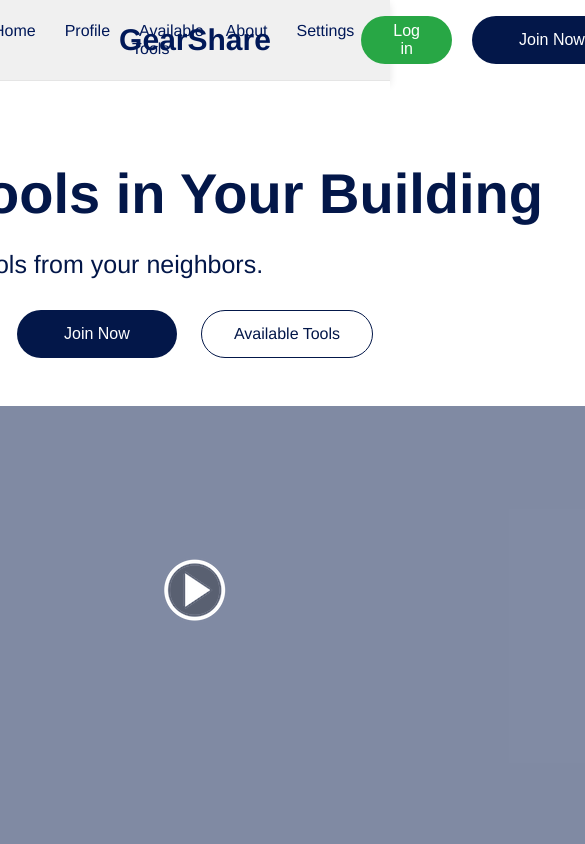
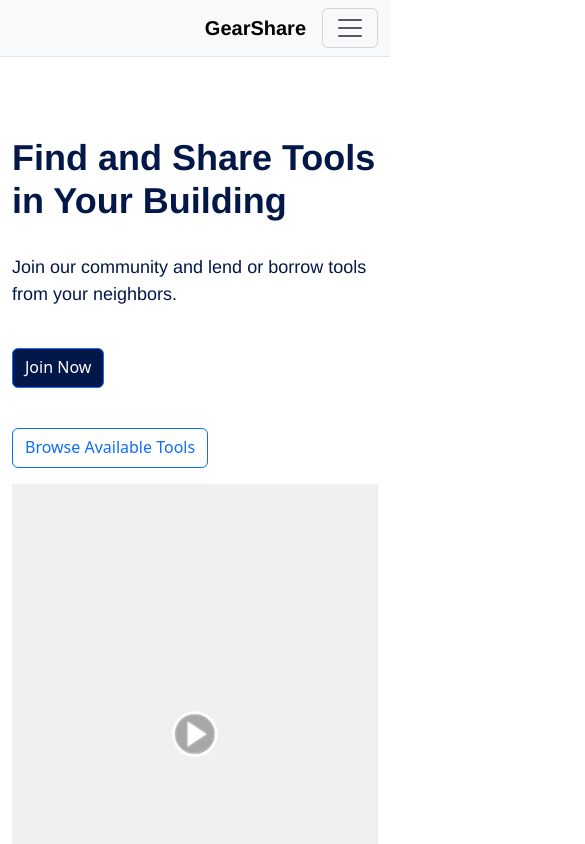
Before and after one commit to S-Vilka/GearShare, a React (Create React App) app in the folder project_fe/: page / in a window 390 px wide. Shown: the top 844 px of the page, 585 px wide, since content can reach past the window. Built offline with nearby package versions, Linux system fonts and the light colour scheme.

Commit message:
Responsivness update - Sergei 10.9

```diff
--- a/project_fe/package.json
+++ b/project_fe/package.json
@@ -6,7 +6,9 @@
     "@testing-library/jest-dom": "^5.17.0",
     "@testing-library/react": "^13.4.0",
     "@testing-library/user-event": "^13.5.0",
+    "bootstrap": "^5.3.3",
     "react": "^18.3.1",
+    "react-bootstrap": "^2.10.4",
     "react-dom": "^18.3.1",
     "react-modal": "^3.16.1",
     "react-router-dom": "^6.26.1",
--- a/project_fe/src/App.js
+++ b/project_fe/src/App.js
@@ -7,6 +7,7 @@ import Available from "./components/Available";
 import Description from "./components/Description";
 import Registration from "./components/Registration";
 import Settings from "./components/Settings/Settings";
+import 'bootstrap/dist/css/bootstrap.min.css';
 
 function App() {
   return (
--- a/project_fe/src/components/Home.css
+++ b/project_fe/src/components/Home.css
@@ -1,3 +1,4 @@
+/* General page styling */
 .home-page {
   align-items: center;
   background-color: #ffffff;
@@ -8,98 +9,109 @@
   position: relative;
 }
 
+/* Card Styling */
 .card {
-  align-items: flex-start;
-  display: flex;
-  flex: 0 0 auto;
-  flex-direction: column;
-  justify-content: center;
-  position: relative;
-  width: 1320px;
+  width: 100%;
+  max-width: 1320px;
+  padding: 20px;
 }
 
+/* Column styling */
 .column {
-  align-items: flex-start;
-  align-self: stretch;
   display: flex;
-  flex: 0 0 auto;
   flex-direction: column;
   gap: 32px;
   justify-content: center;
-  padding: 0px 0px 48px;
-  position: relative;
   width: 100%;
 }
 
+/* Content block styling */
 .content {
   align-items: flex-start;
-  align-self: stretch;
   display: flex;
-  flex: 0 0 auto;
   flex-direction: column;
   gap: 24px;
-  position: relative;
   width: 100%;
 }
 
+/* Heading styling */
 .heading {
-  align-self: stretch;
   color: #031749;
-  font-family: "Inter-Bold", Helvetica;
+  font-family: "Inter-Bold", Helvetica, sans-serif;
   font-size: 56px;
   font-weight: 700;
-  letter-spacing: 0;
-  line-height: 67.2px;
+  line-height: 1.2;
   margin-top: -1px;
-  position: relative;
 }
 
+@media (max-width: 768px) {
+  .heading {
+    font-size: 36px;
+  }
+}
+
+/* Description styling */
 .description {
-  align-self: stretch;
   color: #031749;
-  font-family: "Inter-Regular", Helvetica;
+  font-family: "Inter-Regular", Helvetica, sans-serif;
   font-size: 25px;
   font-weight: 400;
-  letter-spacing: 0;
-  line-height: 27px;
-  position: relative;
+  line-height: 1.5;
 }
 
+@media (max-width: 768px) {
+  .description {
+    font-size: 18px;
+  }
+}
+
+/* Frame for buttons */
 .frame {
   display: flex;
-  align-items: center; /* Aligns buttons vertically */
-  justify-content: center; /* Aligns buttons horizontally */
-  gap: 24px; /* Space between the buttons */
-  width: 100%; /* Ensures the flex container takes full width */
-  position: relative;
-  font-family: "Inter-Regular", Helvetica;
+  flex-direction: row; /* Aligns buttons in a row */
+  align-items: center;
+  justify-content: center;
+  gap: 24px;
+  width: 100%;
+  font-family: "Inter-Regular", Helvetica, sans-serif;
 }
 
+/* For smaller screens, buttons will stack vertically */
+@media (max-width: 768px) {
+  .frame {
+    flex-direction: column; /* Stack buttons on small screens */
+  }
+}
+
+/* Button styles */
 .join-btn, .frame li a {
-  display: flex; /* Flexbox ensures full control over content alignment */
-  justify-content: center; /* Center text horizontally */
-  align-items: center; /* Center text vertically */
-  padding: 12px 32px; /* Adjusted padding */
+  display: flex;
+  justify-content: center;
+  align-items: center;
+  padding: 12px 32px;
   font-size: 16px;
   border-radius: 500px;
-  min-width: 160px;
-  height: 48px;
-  box-sizing: border-box; /* Ensures padding and border are included in size calculations */
-  margin: 0; /* Removes any default margin that might cause misalignment */
+  box-sizing: border-box;
+  margin: 0;
   text-decoration: none;
   transition: background-color 0.3s ease;
 }
 
 .join-btn {
-  background-color: #031749;
-  color: white;
+  background-color: #031749 !important;
+  color: white !important;
   border: none;
 }
 
+.join-btn:hover {
+  background-color: #004aad;
+}
+
+/* List item in frame */
 .frame li {
   list-style-type: none;
-  margin: 0; /* Ensures no margin for list item */
-  padding: 0; /* Ensures no padding for list item */
+  margin: 0;
+  padding: 0;
 }
 
 .frame li a {
@@ -109,104 +121,45 @@
 }
 
 .frame li a:hover {
-  background-color: #d1e0ff; /* Lighter blue background on hover */
+  background-color: #d1e0ff;
 }
 
-
+/* Video container */
 .video {
+  display: flex;
+  justify-content: center;
   align-items: center;
-  align-self: stretch;
-  display: flex;
-  flex: 0 0 auto;
-  flex-direction: column;
-  gap: 10px;
-  position: relative;
   width: 100%;
+  height: 500px;
+  background-color: #F0F0F0;
 }
 
 .placeholder-lightbox {
-  align-self: stretch;
-  background-color: #03174980;
+  background-color: #F0F0F0; /* Updated background color */
   height: 500px;
-  position: relative;
   width: 100%;
+  display: flex;
+  justify-content: center;
+  align-items: center;
 }
 
 .play-button {
+  width: 64px;
   height: 64px;
-  left: 628px;
-  position: absolute;
-  top: 152px;
-  width: 64px;
 }
 
 .play-button:hover {
-  background-color: #004aad; /* Lighter blue on hover */
+  background-color: #004aad;
 }
 
-/* Modal styling */
-.modal {
-  background: #fff;
-  padding: 20px;
-  border-radius: 8px;
-  max-width: 500px;
-  margin: auto;
-  position: relative;
-  top: 20%;
+/* Responsive adjustments for the play button and video container */
+@media (max-width: 768px) {
+  .placeholder-lightbox {
+    height: 300px;
+  }
+
+  .play-button {
+    width: 48px;
+    height: 48px;
+  }
 }
-
-.modal-overlay {
-  position: fixed;
-  top: 0;
-  left: 0;
-  right: 0;
-  bottom: 0;
-  background-color: rgba(0, 0, 0, 0.7);
-}
-
-.modal h2 {
-  margin-bottom: 20px;
-}
-
-.modal form {
-  display: flex;
-  flex-direction: column;
-  gap: 10px;
-}
-
-.modal form label {
-  font-size: 14px;
-  color: #333;
-}
-
-.modal form input {
-  padding: 10px;
-  font-size: 14px;
-  border: 1px solid #ddd;
-  border-radius: 4px;
-}
-
-.modal .btn {
-  margin-top: 20px;
-}
-
-/* Scrollable join modal */
-.modal.join-form {
-  max-height: 400px; /* Adjust the height as needed */
-  overflow-y: auto;
-  padding-right: 10px; /* Prevent content from being hidden by the scrollbar */
-}
-
-/* Ensure scrollbar appears */
-.modal.join-form::-webkit-scrollbar {
-  width: 6px;
-}
-
-.modal.join-form::-webkit-scrollbar-thumb {
-  background-color: rgba(0, 24, 88, 0.7);
-  border-radius: 10px;
-}
-
-.modal.join-form::-webkit-scrollbar-track {
-  background: #f1f1f1;
-}
--- a/project_fe/src/components/Home.js
+++ b/project_fe/src/components/Home.js
@@ -1,78 +1,35 @@
-import React, { useState } from "react";
+import React from "react";
 import { Link } from "react-router-dom";
-import "./Home.css";
+import { Container, Row, Col, Button } from "react-bootstrap";
 import playbutton from '../images/play-button.png';
-import Modal from "react-modal"; // Import Modal
-
-// !!! IMPORTANT !!!
-
-// For proper functionality of the app:
-
-// npm install react-modal
+import './Home.css';
 
 function Home() {
-  const [isJoinOpen, setIsJoinOpen] = useState(false); // Manage modal state
-
-  const openJoinModal = () => setIsJoinOpen(true);
-  const closeJoinModal = () => setIsJoinOpen(false);
-
   return (
-    <div className="home-page">
-      <div className="card">
-        <div className="column">
+    <Container fluid className="home-page">
+      <Row className="align-items-center">
+        <Col md={6}>
           <div className="content">
-            <p className="heading">Find and Share Tools in Your Building</p>
+            <h1 className="heading">Find and Share Tools in Your Building</h1>
             <p className="description">Join our community and lend or borrow tools from your neighbors.</p>
+            <Button as={Link} to="/join" variant="primary" className="join-btn">Join Now</Button>
+            <ul className="list-unstyled mt-3">
+              <li>
+                <Button as={Link} to="/available" variant="outline-primary">
+                  Browse Available Tools
+                </Button>
+              </li>
+            </ul>
           </div>
-          <div className="frame">
-            {/* Updated Join Now button to trigger modal */}
-            <button className="btn join-btn" onClick={openJoinModal}>Join Now</button>
-
-            {/* Link for Browse Available Tools */}
-            <li>
-              <Link to="/available">Available Tools</Link>
-            </li>
-          </div>
-        </div>
-        <div className="video">
-          <div className="placeholder-lightbox">
+        </Col>
+        <Col md={6} className="text-center">
+          <div className="video">
             <img src={playbutton} className="play-button" alt="Play button" />
           </div>
-        </div>
-      </div>
-
-      {/* Join Modal */}
-      <Modal
-        isOpen={isJoinOpen}
-        onRequestClose={closeJoinModal}
-        contentLabel="Join Now Modal"
-        className="modal join-form" /* Add the scrollable modal class */
-        overlayClassName="modal-overlay"
-      >
-        <h2>Join Now</h2>
-        <form className="join-form">
-          <label>First Name:</label>
-          <input type="text" required />
-          <label>Last Name:</label>
-          <input type="text" required />
-          <label>Email:</label>
-          <input type="email" required />
-          <label>Password:</label>
-          <input type="password" required />
-          <label>Address Line 1:</label>
-          <input type="text" required />
-          <label>Address Line 2:</label>
-          <input type="text" />
-          <label>Postal Code:</label>
-          <input type="text" required />
-          <label>City:</label>
-          <input type="text" required />
-          <button type="submit" className="btn join-btn">Submit</button>
-          <button onClick={closeJoinModal} className="btn">Close</button>
-        </form>
-      </Modal>
-    </div>
+        </Col>
+      </Row>
+    </Container>
   );
-};
+}
 
 export default Home;
--- a/project_fe/src/components/Navigation.css
+++ b/project_fe/src/components/Navigation.css
@@ -7,39 +7,37 @@
   border-bottom: 1px solid #e5e5e5;
   box-shadow: 0 4px 8px rgba(0, 0, 0, 0.1);
   font-family: "Inter-Regular", Helvetica;
+  flex-wrap: wrap; /* Ensures the navbar can wrap on smaller screens */
 }
 
 /* Left part of navbar */
-.nav-left ul {
-  display: flex;
-  list-style: none;
-  gap: 15px;
-  margin-left: -30px; /* Adjust the value to move further left */
-}
-
-.nav-left ul li a {
-  text-decoration: none;
+.nav-left .nav-link {
   color: #001858;
   font-size: 16px;
   padding: 7px;
   transition: color 0.3s ease, transform 0.3s ease;
 }
 
-.nav-left ul li a:hover {
+.nav-left .nav-link:hover {
   color: #28a745; /* Change to green on hover */
 }
 
 /* Centered logo */
-.nav-center {
+.navbar-brand {
+  font-size: 30px;
+  font-weight: bold;
+  color: #001858;
   position: absolute;
   left: 50%;
   transform: translateX(-50%);
 }
 
-.nav-center .logo {
-  font-size: 30px;
-  font-weight: bold;
-  color: #001858;
+@media (max-width: 992px) {
+  .navbar-brand {
+    position: static;
+    transform: none;
+    margin: auto; /* Ensures the logo stays centered */
+  }
 }
 
 /* Right part of navbar */
@@ -47,7 +45,14 @@
   display: flex;
   gap: 20px;
   padding-right: 30px;
-  align-items: center; /* Ensures the buttons are vertically aligned */
+  align-items: center;
+}
+
+@media (max-width: 992px) {
+  .nav-right {
+    justify-content: center;
+    padding: 15px 0;
+  }
 }
 
 /* Button styles */
@@ -59,7 +64,7 @@
   text-decoration: none;
   text-align: center;
   cursor: pointer;
-  height: 48px; /* Consistent height for both buttons */
+  height: 40px; /* Consistent height for both buttons */
   display: flex;
   align-items: center; /* Vertically center the text */
   justify-content: center; /* Horizontally center the text */
@@ -67,87 +72,34 @@
   margin: 0; /* Remove any default margin */
 }
 
-/* Login button */
-.login-btn {
-  background-color: #28a745;
-  color: white;
+/* Log in button */
+.nav-right .login-btn {
+  background-color: #031749 !important;
+  color: white !important;
 }
 
 /* Join Now button */
-.join-btn {
-  background-color: #001858;
-  color: white;
+.nav-right .join-btn {
+  background-color: #28a745 !important;
+  color: white !important;
 }
 
 /* Hover effects */
-.btn:hover {
+.nav-right .btn:hover {
   opacity: 0.8;
 }
 
+/* Responsive Adjustments */
+@media (max-width: 768px) {
+  .navbar {
+    padding: 0 5px; /* Reduce padding on smaller screens */
+  }
 
-/* Modal styling */
-.modal {
-  background: #fff;
-  padding: 20px;
-  border-radius: 8px;
-  max-width: 500px;
-  margin: auto;
-  position: relative;
-  top: 20%;
+  .nav-left, .nav-right {
+    flex-direction: column; /* Stack navigation links and buttons vertically on smaller screens */
+  }
+
+  .nav-right {
+    gap: 10px; /* Reduce gap between buttons on smaller screens */
+  }
 }
-
-.modal-overlay {
-  position: fixed;
-  top: 0;
-  left: 0;
-  right: 0;
-  bottom: 0;
-  background-color: rgba(0, 0, 0, 0.7);
-}
-
-.modal h2 {
-  margin-bottom: 20px;
-}
-
-.modal form {
-  display: flex;
-  flex-direction: column;
-  gap: 10px;
-}
-
-.modal form label {
-  font-size: 14px;
-  color: #333;
-}
-
-.modal form input {
-  padding: 10px;
-  font-size: 14px;
-  border: 1px solid #ddd;
-  border-radius: 4px;
-}
-
-.modal .btn {
-  margin-top: 20px;
-}
-
-/* Scrollable join modal */
-.modal.join-form {
-  max-height: 400px; /* Adjust the height as needed */
-  overflow-y: auto;
-  padding-right: 10px; /* Prevent content from being hidden by the scrollbar */
-}
-
-/* Scrollbar appears */
-.modal.join-form::-webkit-scrollbar {
-  width: 6px;
-}
-
-.modal.join-form::-webkit-scrollbar-thumb {
-  background-color: rgba(0, 24, 88, 0.7);
-  border-radius: 10px;
-}
-
-.modal.join-form::-webkit-scrollbar-track {
-  background: #f1f1f1;
-}
--- a/project_fe/src/components/Navigation.js
+++ b/project_fe/src/components/Navigation.js
@@ -1,93 +1,31 @@
-import React, { useState } from "react";
+import React from "react";
 import { Link } from "react-router-dom";
+import { Navbar, Nav, Container, Button } from "react-bootstrap";
 import "./Navigation.css";
-import Modal from "react-modal"; // React Modal module is used
-
-// !!! IMPORTANT !!!
-
-// For proper functionality of the app:
-
-// npm install react-modal
 
 function Navigation() {
-  const [isLoginOpen, setIsLoginOpen] = useState(false);
-  const [isJoinOpen, setIsJoinOpen] = useState(false);
-
-  const openLoginModal = () => setIsLoginOpen(true);
-  const closeLoginModal = () => setIsLoginOpen(false);
-
-  const openJoinModal = () => setIsJoinOpen(true);
-  const closeJoinModal = () => setIsJoinOpen(false);
-
   return (
-    <nav className="navbar">
-      <div className="nav-left">
-        <ul>
-          <li><Link to="/">Home</Link></li>
-          <li><Link to="/profile">Profile</Link></li>
-          <li><Link to="/available">Available Tools</Link></li>
-          <li><Link to="/about">About</Link></li>
-          <li><Link to="/settings">Settings</Link></li>
-        </ul>
-      </div>
-      <div className="nav-center">
-        <span className="logo">GearShare</span>
-      </div>
-      <div className="nav-right">
-        <button className="btn login-btn" onClick={openLoginModal}>Log in</button>
-        <button className="btn join-btn" onClick={openJoinModal}>Join Now</button>
-      </div>
-
-      {/* Login Modal */}
-      <Modal
-        isOpen={isLoginOpen}
-        onRequestClose={closeLoginModal}
-        contentLabel="Log In Modal"
-        className="modal"
-        overlayClassName="modal-overlay"
-      >
-        <h2>Log In</h2>
-        <form className="login-form">
-          <label>Email:</label>
-          <input type="email" required />
-          <label>Password:</label>
-          <input type="password" required />
-          <button type="submit" className="btn login-btn">Submit</button>
-          <button onClick={closeLoginModal} className="btn">Close</button>
-        </form>
-      </Modal>
-
-      {/* Join Modal */}
-      <Modal
-        isOpen={isJoinOpen}
-        onRequestClose={closeJoinModal}
-        contentLabel="Join Now Modal"
-        className="modal join-form" /* Added 'join-form' class here */
-        overlayClassName="modal-overlay"
-      >
-        <h2>Join Now</h2>
-        <form className="join-form">
-          <label>First Name:</label>
-          <input type="text" required />
-          <label>Last Name:</label>
-          <input type="text" required />
-          <label>Email:</label>
-          <input type="email" required />
-          <label>Password:</label>
-          <input type="password" required />
-          <label>Address Line 1:</label>
-          <input type="text" required />
-          <label>Address Line 2:</label>
-          <input type="text" />
-          <label>Postal Code:</label>
-          <input type="text" required />
-          <label>City:</label>
-          <input type="text" required />
-          <button type="submit" className="btn join-btn">Submit</button>
-          <button onClick={closeJoinModal} className="btn">Close</button>
-        </form>
-      </Modal>
-    </nav>
+    <Navbar expand="lg" bg="light" variant="light" className="navbar">
+      <Container>
+        <Navbar.Brand className="nav-center logo">
+          GearShare
+        </Navbar.Brand>
+        <Navbar.Toggle aria-controls="basic-navbar-nav" />
+        <Navbar.Collapse id="basic-navbar-nav">
+          <Nav className="me-auto nav-left">
+            <Nav.Link as={Link} to="/">Home</Nav.Link>
+            <Nav.Link as={Link} to="/profile">Profile</Nav.Link>
+            <Nav.Link as={Link} to="/available">Available Tools</Nav.Link>
+            <Nav.Link as={Link} to="/about">About</Nav.Link>
+            <Nav.Link as={Link} to="/settings">Settings</Nav.Link>
+          </Nav>
+          <Nav className="nav-right">
+            <Button variant="outline-primary" as={Link} to="/login" className="login-btn">Log in</Button>
+            <Button variant="primary" as={Link} to="/join" className="join-btn">Join Now</Button>
+          </Nav>
+        </Navbar.Collapse>
+      </Container>
+    </Navbar>
   );
 }
 
--- a/project_fe/src/index.js
+++ b/project_fe/src/index.js
@@ -1,6 +1,7 @@
 import React from "react";
 import { createRoot } from "react-dom/client";
 import App from "./App";
+import 'bootstrap/dist/css/bootstrap.min.css';
 
 const container = document.getElementById("root");
 const root = createRoot(container);
```
Also changed, not shown: 1 other file (tests, documents, lock files or other folders).
